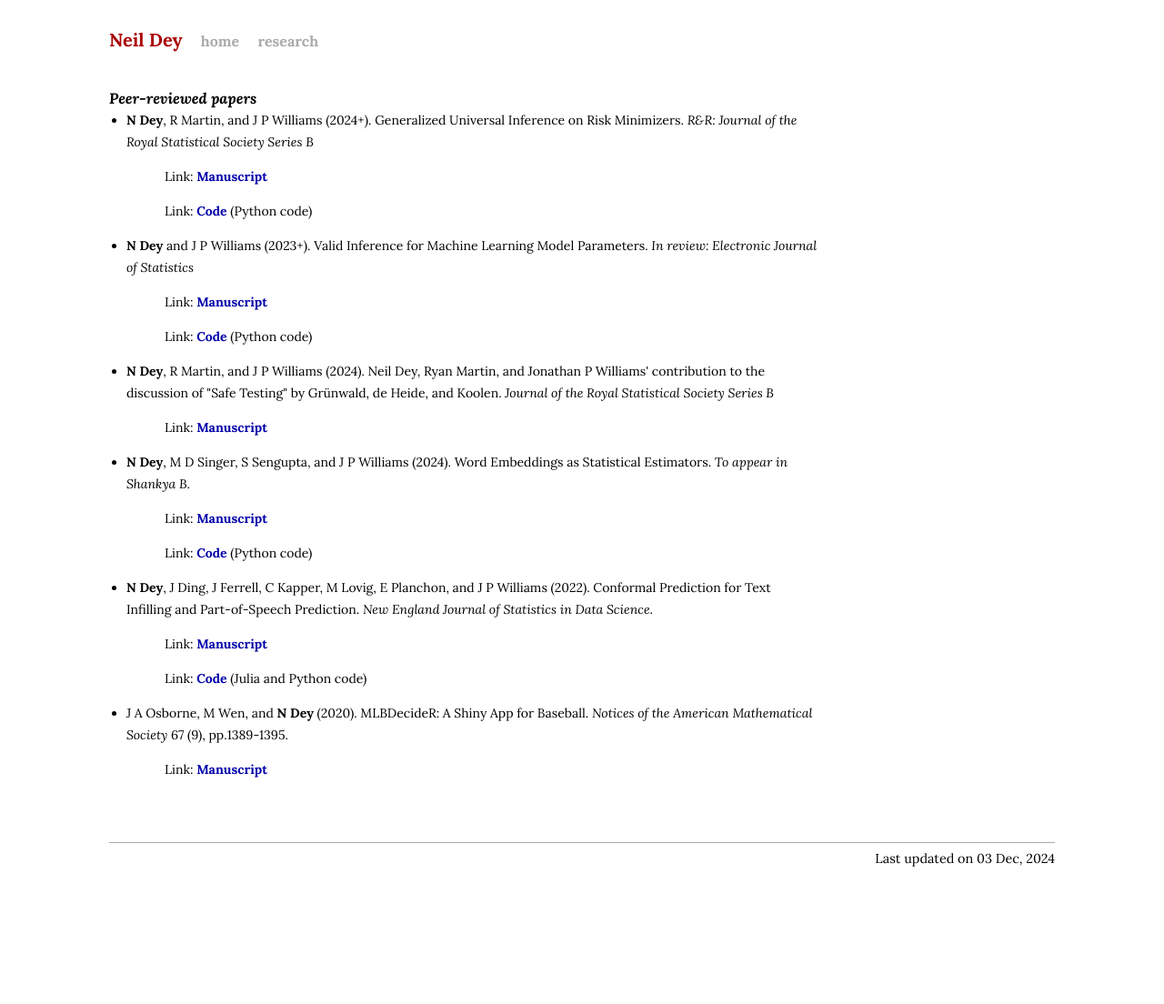
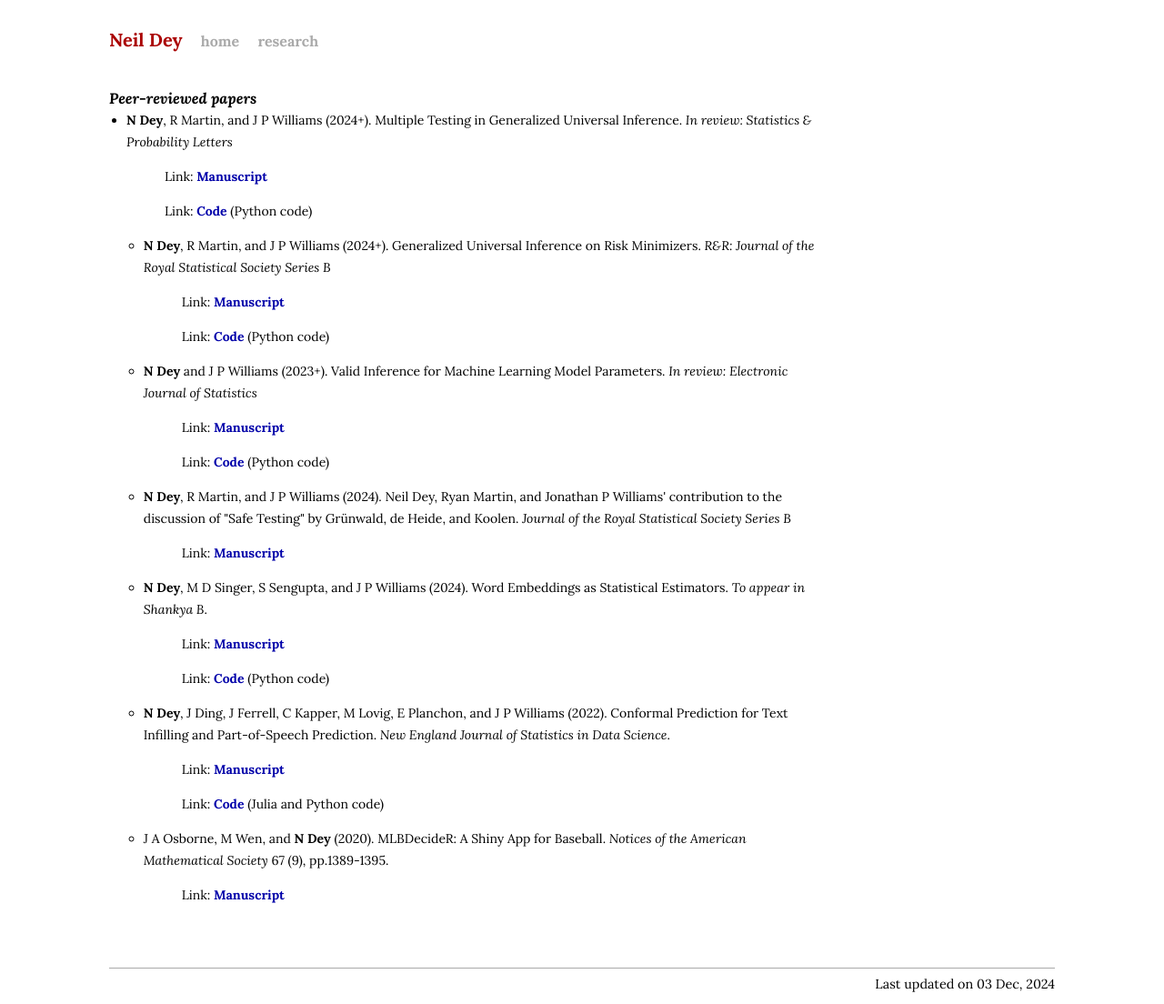
Before and after one commit to neil-dey/neil-dey.github.io, a Jekyll site: the page built from research.html, in a window 1280 px wide. Shown: the whole page at 91% size. Built offline with Jekyll 4.4.1, drawn with Linux system fonts in a browser that asks for light colours; before the commit the page ends 966 px from its top, so only the background shows below that.

Commit message:
Added Multiple Testing paper to research page

```diff
--- a/research.html
+++ b/research.html
@@ -3,6 +3,13 @@ layout: default
 title: Neil Dey | Research
 ---
 <h3><i>Peer-reviewed papers</i></h3>
+
+<ul>
+<li> <b>N Dey</b>, R Martin, and J P Williams (2024+). Multiple Testing in Generalized Universal Inference. <i>In review: Statistics & Probability Letters</i>
+<br/>
+<p class="indented">Link: <a href="https://arxiv.org/abs/2412.01008"><b>Manuscript</b></a></p>
+<p class="indented">Link: <a href="https://github.com/neil-dey/gue-multiple-testing"><b>Code</b></a> (Python code)</p>
+</li>
 
 <ul>
 <li> <b>N Dey</b>, R Martin, and J P Williams (2024+). Generalized Universal Inference on Risk Minimizers. <i>R&R: Journal of the Royal Statistical Society Series B</i>
```
